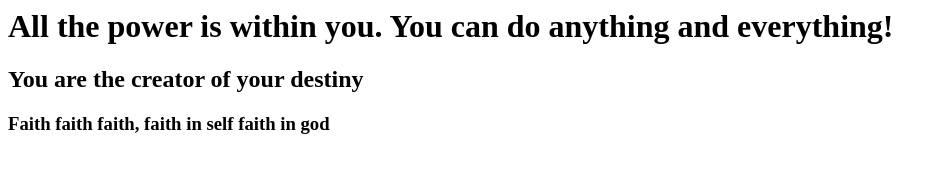
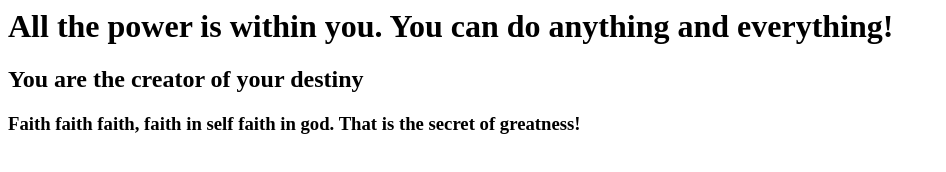
Before and after one commit to kouong/firstgitrepo, a plain HTML site: page index.html in a window 1280 px wide. Shown: the whole page, without its empty margins (0-946 px from the left). Drawn offline with Linux system fonts and the light colour scheme.

Commit message:
Update index.html
Edited the 3rd quote

```diff
--- a/index.html
+++ b/index.html
@@ -2,6 +2,6 @@
 <body>
 <h1>All the power is within you. You can do anything and everything!</h1>
 <h2>You are the creator of your destiny</h2>
-<h3>Faith faith faith, faith in self faith in god</h3>
+<h3>Faith faith faith, faith in self faith in god. That is the secret of greatness!</h3>
 </body>
 </html>
```
